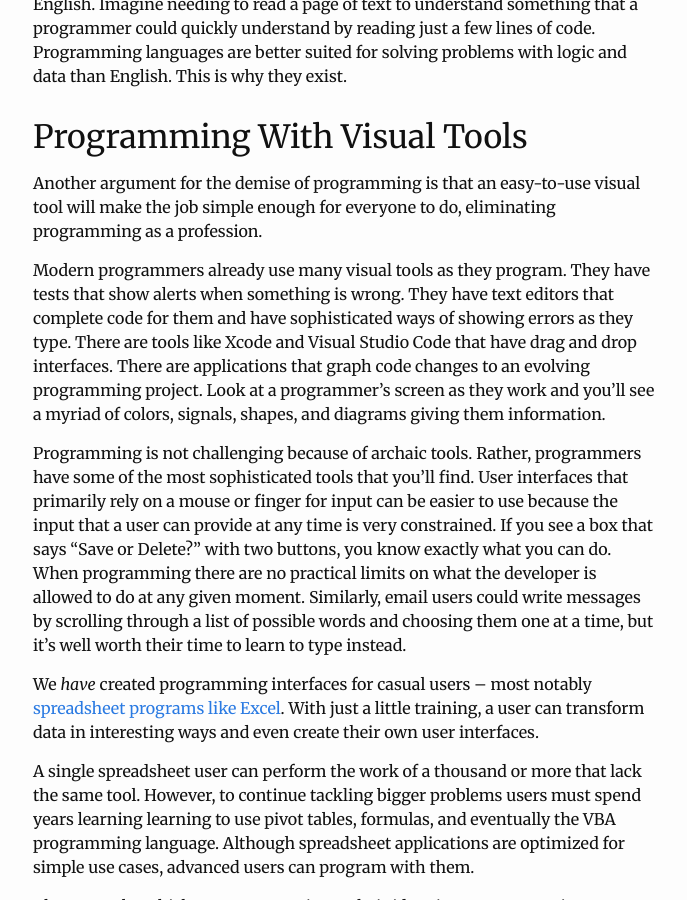
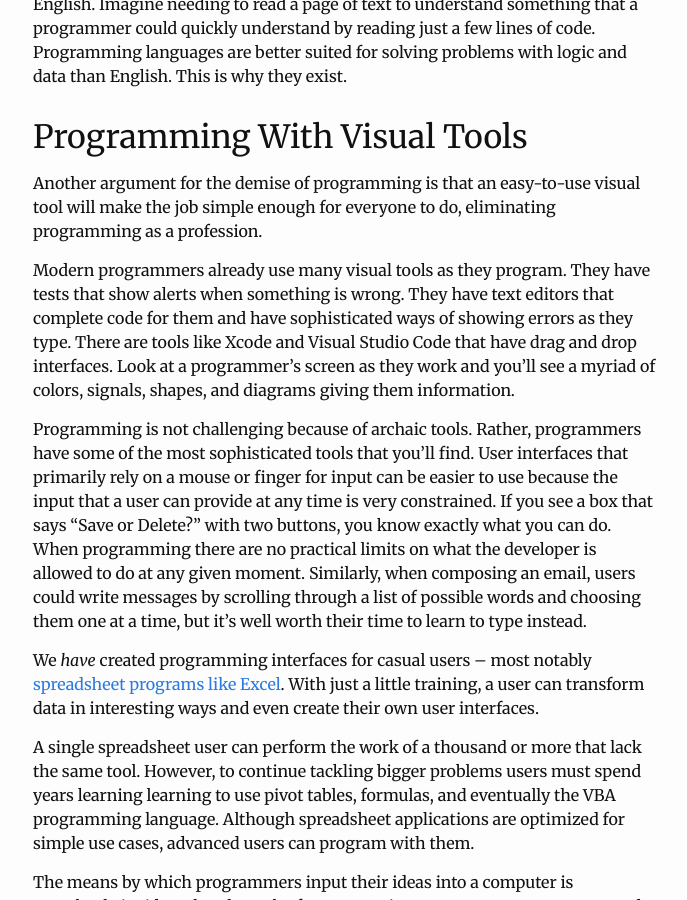
Before and after one commit to mitchlloyd/mitchlloyd.github.io, a Jekyll site: the page built from _posts/2015-11-01-still-programming-1.md, in a window 1280 px wide and 900 px high, scrolled down 1656 px. Shown: the whole window, without its empty margins (237-924 px from the left). Built offline with Jekyll 4.4.1, drawn with Linux system fonts in a browser that asks for light colours; some of the changed text lies outside the part shown.

Commit message:
Edits based on review

```diff
--- a/_posts/2015-11-01-still-programming-1.md
+++ b/_posts/2015-11-01-still-programming-1.md
@@ -23,7 +23,7 @@ management with leadership and programming with grunt work.
 
 In this series of posts I'll describe the nature of computer programming to
 people that have an interest in it, but not extensive experience.  I want to
-explain to why programming will not be cheaply outsourced, automated away, or
+explain why programming will not be cheaply outsourced, automated away, or
 suddenly become obsolete. I'll argue that Programmer can be a leveraged position
 for an employee.
 
@@ -86,8 +86,7 @@ Modern programmers already use many visual tools as they program. They have
 tests that show alerts when something is wrong.  They have text editors
 that complete code for them and have sophisticated ways of showing errors as
 they type. There are tools like Xcode and Visual Studio Code that have drag and
-drop interfaces.  There are applications that graph code changes to an evolving
-programming project.  Look at a programmer's screen as they work and you'll see
+drop interfaces. Look at a programmer's screen as they work and you'll see
 a myriad of colors, signals, shapes, and diagrams giving them information.
 
 Programming is not challenging because of archaic tools. Rather, programmers
@@ -96,9 +95,9 @@ that primarily rely on a mouse or finger for input can be easier to use because
 the input that a user can provide at any time is very constrained.  If you see a
 box that says "Save or Delete?" with two buttons, you know exactly what you can
 do.  When programming there are no practical limits on what the developer is
-allowed to do at any given moment. Similarly, email users could write messages by
-scrolling through a list of possible words and choosing them one at a time,
-but it's well worth their time to learn to type instead.
+allowed to do at any given moment. Similarly, when composing an email, users
+could write messages by scrolling through a list of possible words and choosing
+them one at a time, but it's well worth their time to learn to type instead.
 
 We _have_ created programming interfaces for casual users -- most notably
 [spreadsheet programs like Excel](http://c2.com/cgi/wiki?MicrosoftExcelProgrammingLanguage).
```
Also changed, not shown: other parts of _posts/2015-11-01-still-programming-1.md (+1 -1 lines), _posts/2015-11-01-still-programming-2.md (+6 -6 lines), _posts/2015-11-01-still-programming-3.md (+1 -1 lines).
